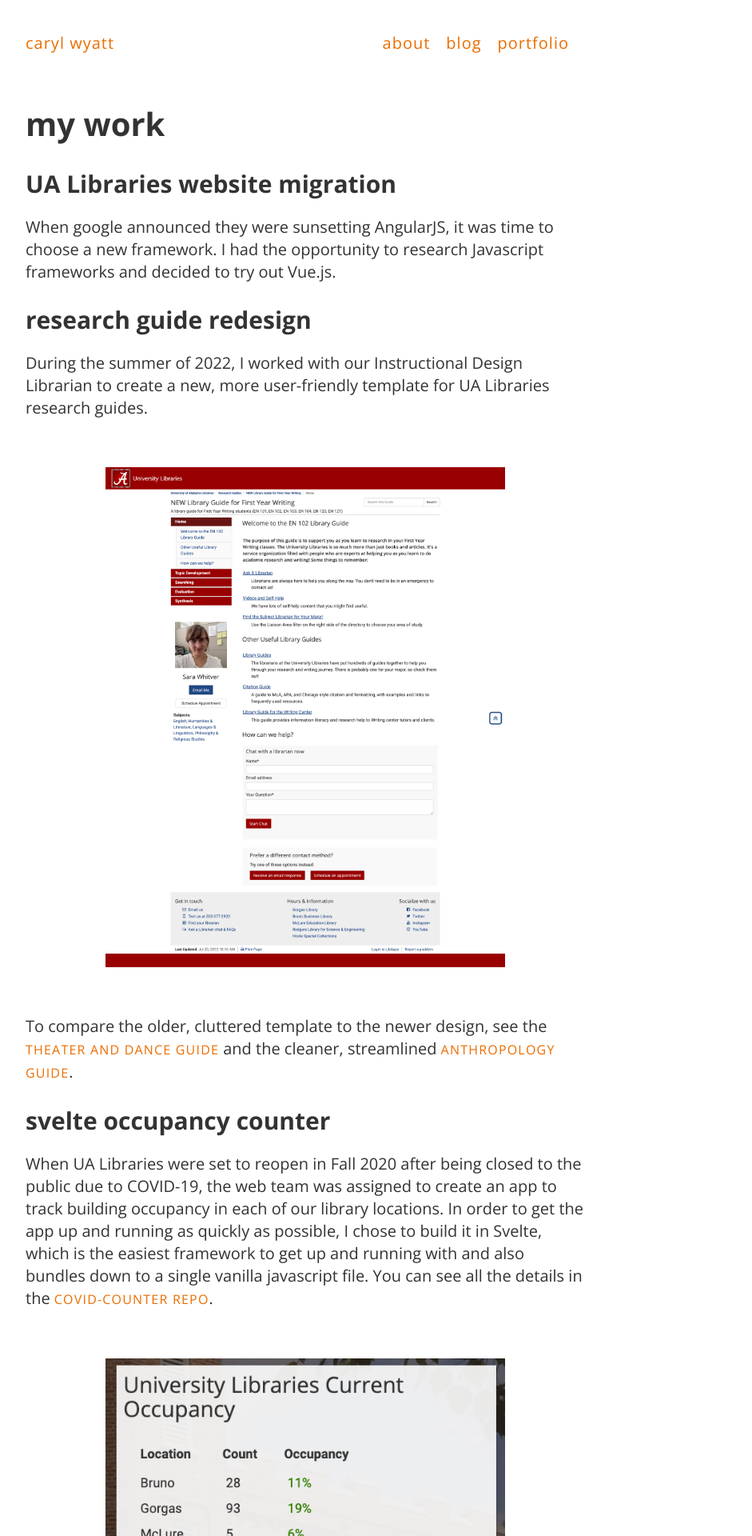
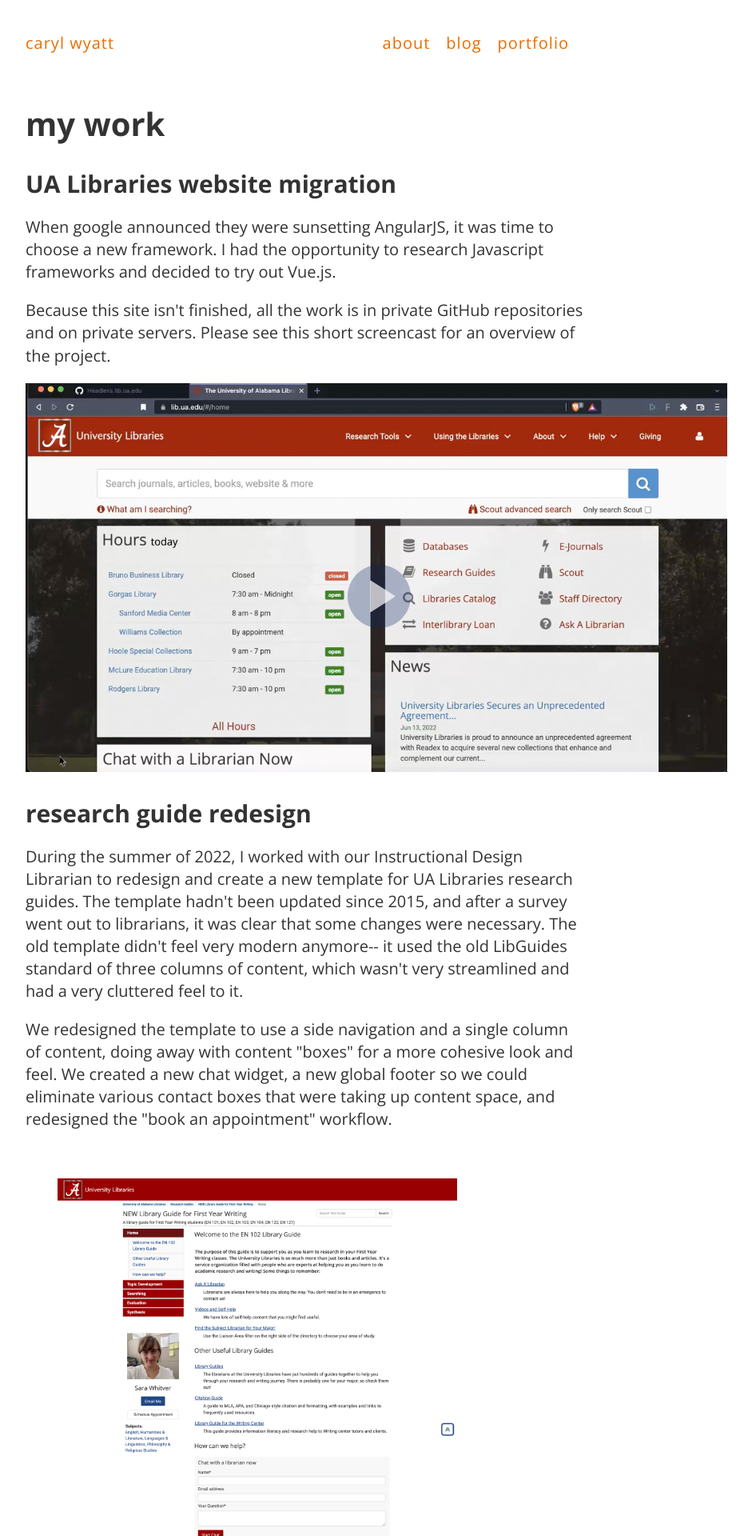
Before and after one commit to carylwyatt/carylwyatt.github.io, a Jekyll site: the page built from portfolio/index.html, in a window 1280 px wide. Shown: the top 1920 px of the page at 80% size, without its empty margins (258-1199 px from the left). Built offline with Jekyll 4.4.1, drawn with Linux system fonts in a browser that asks for light colours; some of the changed text lies outside the part shown.

Commit message:
add explanations and screencast :clapper:

```diff
--- a/css/style.css
+++ b/css/style.css
@@ -101,11 +101,6 @@ ul.posts li {
     list-style: none;
 }
 
-.portfolio-image {
-    display:flex;
-    flex-direction:column;
-}
-
 .portfolio-image img {
     margin:auto;
     padding:40px;
--- a/portfolio/index.html
+++ b/portfolio/index.html
@@ -10,9 +10,15 @@ title: portfolio
 
 <p>When google announced they were sunsetting AngularJS, it was time to choose a new framework. I had the opportunity to research Javascript frameworks and decided to try out Vue.js.</p>
 
+<p>Because this site isn't finished, all the work is in private GitHub repositories and on private servers. Please see this <a href="https://screencast-o-matic.com/watch/c3iO25VZFog"></a>short screencast for an overview of the project.</p>
+
+<div class="portfolio-img"><img src="/img/portfolio-screenshots/screencast.png" alt="Screenshot of screencast video of new headless website"></div>
+
 <h2>research guide redesign</h2>
 
-<p>During the summer of 2022, I worked with our Instructional Design Librarian to create a new, more user-friendly template for UA Libraries research guides.</p>
+<p>During the summer of 2022, I worked with our Instructional Design Librarian to redesign and create a new template for UA Libraries research guides. The template hadn't been updated since 2015, and after a survey went out to librarians, it was clear that some changes were necessary. The old template didn't feel very modern anymore-- it used the old LibGuides standard of three columns of content, which wasn't very streamlined and had a very cluttered feel to it.</p>
+
+<p>We redesigned the template to use a side navigation and a single column of content, doing away with content "boxes" for a more cohesive look and feel. We created a new chat widget, a new global footer so we could eliminate various contact boxes that were taking up content space, and redesigned the "book an appointment" workflow.</p>
 
 <div class="portfolio-image"><img src="/img/portfolio-screenshots/research_guide.png" width="500" height="625" alt="Screenshot of First Year Writing Research Guide"></div>
 
@@ -20,7 +26,9 @@ title: portfolio
 
 <h2>svelte occupancy counter</h2>
 
-<p>When UA Libraries were set to reopen in Fall 2020 after being closed to the public due to COVID-19, the web team was assigned to create an app to track building occupancy in each of our library locations. In order to get the app up and running as quickly as possible, I chose to build it in Svelte, which is the easiest framework to get up and running with and also bundles down to a single vanilla javascript file. You can see all the details in the <a href="https://github.com/ualibweb/covid-counter">covid-counter repo</a>.</p>
+<p>When UA Libraries were set to reopen in Fall 2020 after being closed to the public due to COVID-19, the web team was assigned to create an app to track building occupancy in each of our library locations. In order to get the app up and running as quickly as possible, I chose to build it in Svelte, which is the easiest framework to get up and running with and also bundles down to a single vanilla javascript file. This was live on our homepage during the school year of 2020-21.</p>
+
+<p>You can see all the details in the <a href="https://github.com/ualibweb/covid-counter">covid-counter repo</a>.</p>
 
 <div class="portfolio-image"><img src="/img/portfolio-screenshots/homepage-count.png" height="300" width="500" alt="What was once a live count of building occupancy at UA Libraries"></div>
 
```
Also changed, not shown: img/portfolio-screenshots/screencast.png (added).
